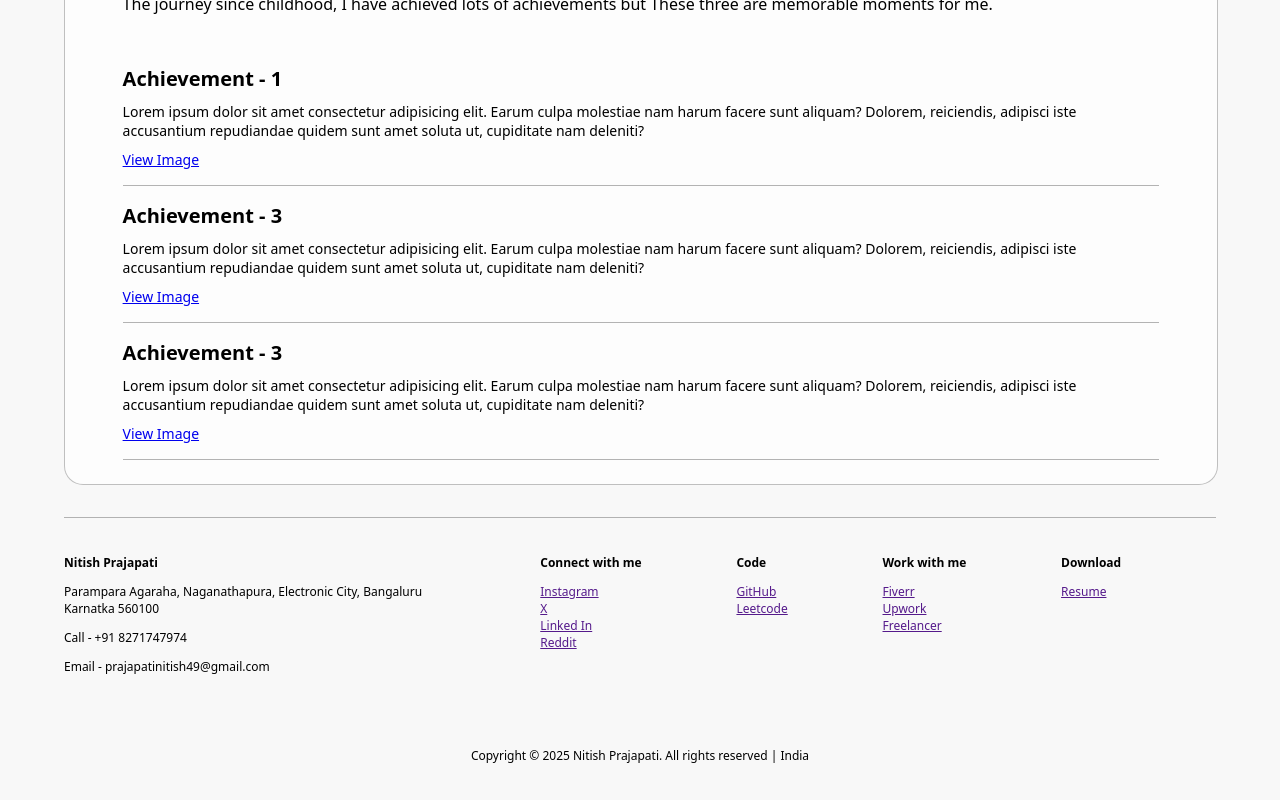
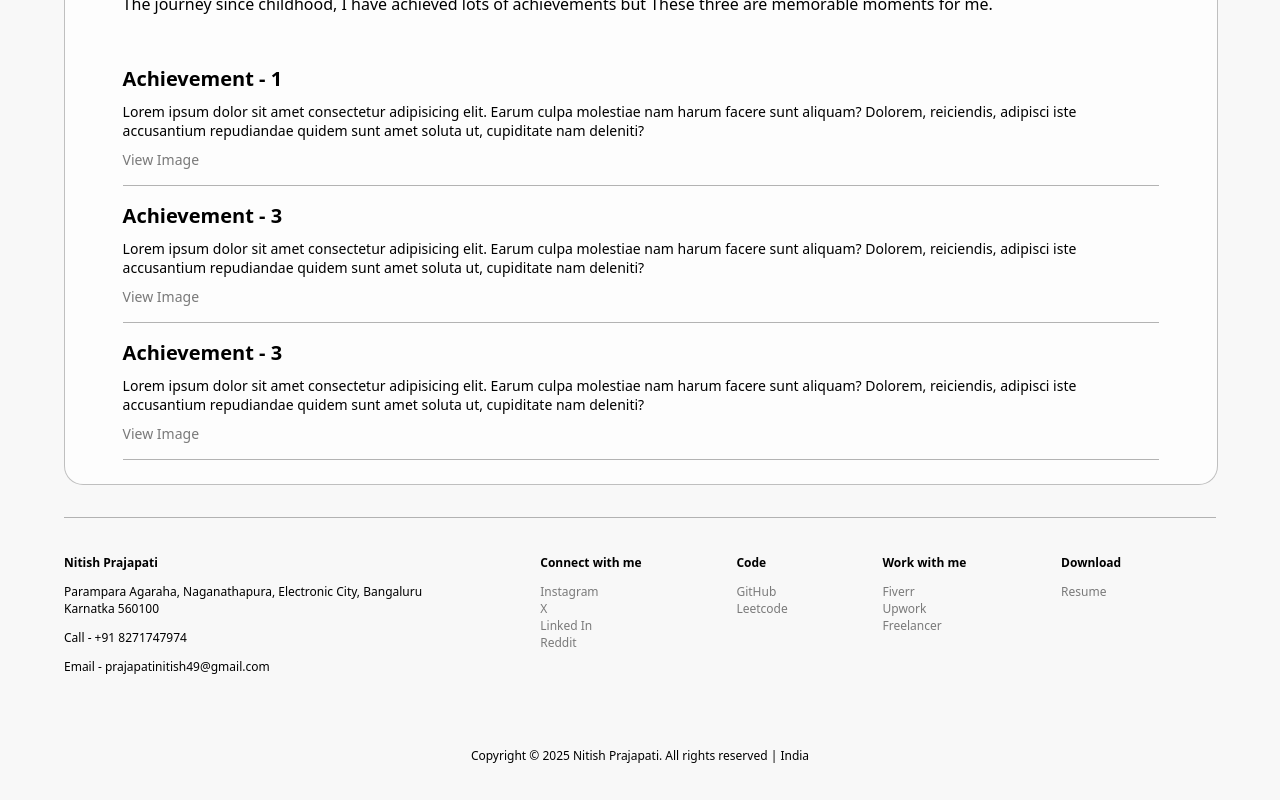
Before and after one commit to PrajapatiNitish/my_Protfolio, a React (Vite) app in the folder Client/: page / in a window 1280 px wide. Shown: the part 881-1681 px from the top of the page. Built offline with nearby package versions, Linux system fonts and the light colour scheme.

Commit message:
04F07R25I_10A02, add all link in anchor tag

```diff
--- a/Client/src/Component/Footer/Footer.jsx
+++ b/Client/src/Component/Footer/Footer.jsx
@@ -129,17 +129,17 @@ export default function Footer() {
                             <div className="social-media">
                                 <h3>Connect with me</h3>
                                 <MediaLink
-                                    link={""}
+                                    link={"https://www.instagram.com/prajapati.nitish8/"}
                                     linkName={"Instagram"}
                                 />
 
                                 <MediaLink
-                                    link={""}
+                                    link={"https://x.com/ernitish45"}
                                     linkName={"X"}
                                 />
 
                                 <MediaLink
-                                    link={""}
+                                    link={"https://www.linkedin.com/in/nitish-kumar-4ab304262/"}
                                     linkName={"Linked In"}
                                 />
 
@@ -153,12 +153,12 @@ export default function Footer() {
                                 <h3>Code</h3>
 
                                 <MediaLink
-                                    link={""}
+                                    link={"https://github.com/PrajapatiNitish"}
                                     linkName={"GitHub"}
                                 />
 
                                 <MediaLink
-                                    link={""}
+                                    link={"https://leetcode.com/u/Prajapatinitsh8/"}
                                     linkName={"Leetcode"}
                                 />
                             </div>
@@ -167,17 +167,17 @@ export default function Footer() {
                                 <h3>Work with me</h3>
 
                                 <MediaLink
-                                    link={""}
+                                    link={"https://www.fiverr.com/prajapatinitish?public_mode=true"}
                                     linkName={"Fiverr"}
                                 />
 
                                 <MediaLink
-                                    link={""}
+                                    link={"https://www.upwork.com/freelancers/~01100b915d97d63834"}
                                     linkName={"Upwork"}
                                 />
 
                                 <MediaLink
-                                    link={""}
+                                    link={"https://www.freelancer.in/u/prajapatinitish8"}
                                     linkName={"Freelancer"}
                                 />
                             </div>
@@ -186,7 +186,7 @@ export default function Footer() {
                                 <h3>Download</h3>
 
                                 <MediaLink
-                                    link={""}
+                                    link={"https://drive.google.com/drive/folders/1vfmkhUNi3GL-_1IBBggbbv3OabDdciV3?usp=drive_link"}
                                     linkName={"Resume"}
                                 />
                             </div>
--- a/Client/src/Component/Media-Link/Media-Link.jsx
+++ b/Client/src/Component/Media-Link/Media-Link.jsx
@@ -1,10 +1,10 @@
 import './Media-Link.css'
 
-export default function MediaLink({ link, linkName }) {
+export default function MediaLink({ link, linkName,}) {
     return (
         <>
             <div className='media-link'>
-                <a href={link}>
+                <a href={link} target='blank'>
                     {linkName}
                 </a>
             </div>
--- a/Client/src/index.css
+++ b/Client/src/index.css
@@ -18,3 +18,12 @@ body {
   width: 100%;
   height: 100%;
 }
+
+:root a {
+  color: rgb(122, 122, 122);
+  text-decoration: none;
+}
+
+:root a:hover {
+  color: rgb(45, 45, 45);
+}
```
